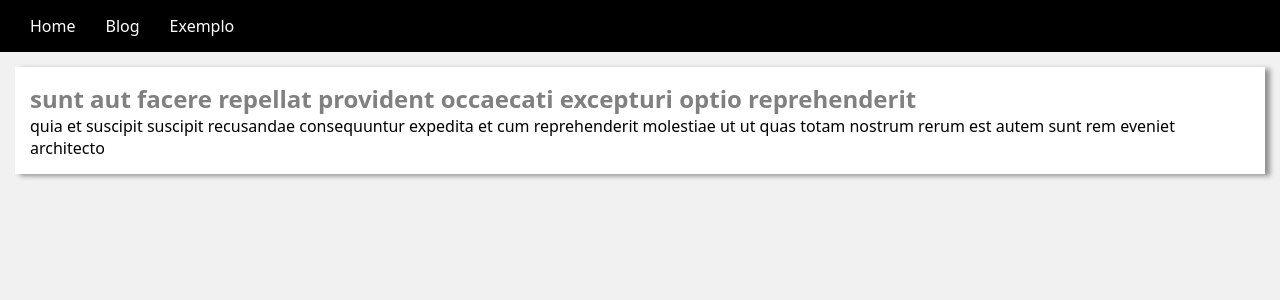
After one commit to alexwallax/Django, a Django app: page /blog/1/ in a window 1280 px wide. The commit adds this page. Shown: the top 300 px of the page. Run offline with Django 5.2, Linux system fonts and the light colour scheme.

Commit message:
Css menu

```diff
--- a/base/global/partials/menu.html
+++ b/base/global/partials/menu.html
@@ -1,5 +1,5 @@
-<nav>
-    <ul>
+<nav class="menu">
+    <ul class="menu__links">
         <li>
             <a href="{% url 'home:home' %}">Home</a>
         </li>
--- a/base/static/global/css/style.css
+++ b/base/static/global/css/style.css
@@ -30,8 +30,36 @@ body {
   box-shadow: 5px 2px 5px rgba(0, 0, 0, 40%);
 }
 
+.menu {
+  background:#000;
+  padding: 0 1.5rem;
+  color: #fff;
+  text-decoration: none;
+}
+.menu__links {
+  color: #fff;
+  list-style: none;
+  display: flex;
+}
+
+.menu__links a {
+  display: block;
+  color: #fff;
+  padding: 1.5rem;
+}
+
+a {
+  color: grey;
+  text-decoration: none;
+}
+
+a:hover {
+  color: rgb(48, 55, 87);
+  text-decoration: underline;
+}
+
 @media (min-width: 600px) {
-  .content {
+  .content:not(:has(.single-post)) {
     grid-template-columns: repeat(auto-fill, minmax(32rem, 1fr));
   }
 }
--- /dev/null
+++ b/blog/templates/blog/post.html
@@ -0,0 +1,18 @@
+{% extends "global/base.html" %}
+
+{% block texto %} {{ text }} {% endblock texto %}
+
+{% block posts %}
+
+    <article class="post single-post">
+        <header>
+            <h1 class="Post__title">
+                <a href="{% url 'blog:post' post.id %}">
+                    {{ post.title }}
+                </a>
+            </h1>
+        </header>
+        <div class="post__body">{{ post.body }}</div>
+    </article>
+
+{% endblock posts %}
--- a/blog/urls.py
+++ b/blog/urls.py
@@ -6,6 +6,6 @@ app_name = 'blog'
 
 urlpatterns = [
     path('', views.blog, name='home'),
-    path('post/<int:id>', views.post, name='post'),
+    path('<int:post_id>/', views.post, name='post'),
     path('exemplo/', views.exemplo, name='exemplo'),
 ]
--- a/blog/views.py
+++ b/blog/views.py
@@ -1,5 +1,7 @@
 from blog.data import posts
 from django.shortcuts import render
+from typing import Any
+from django.http import HttpRequest, Http404
 
 from . import data
 
@@ -18,17 +20,26 @@ def blog(request):
         context,
     )
 
-def post(request, id):
-    print('post', id)
+def post(request: HttpRequest, post_id: int):
+    found_post: dict[str, Any] | None = None
+
+    for post in posts:
+        if post['id'] == post_id:
+            found_post = post
+            break
+
+    if found_post is None:
+        raise Http404('Post não existe.')
 
     context = {
         #'text': 'Estamos no blog',
-        'posts': posts
+        'post': found_post,
+        'title': found_post['title'] + ' - ',
     }
 
     return render(
         request,
-        'blog/index.html',
+        'blog/post.html',
         context,
     )
 
```
